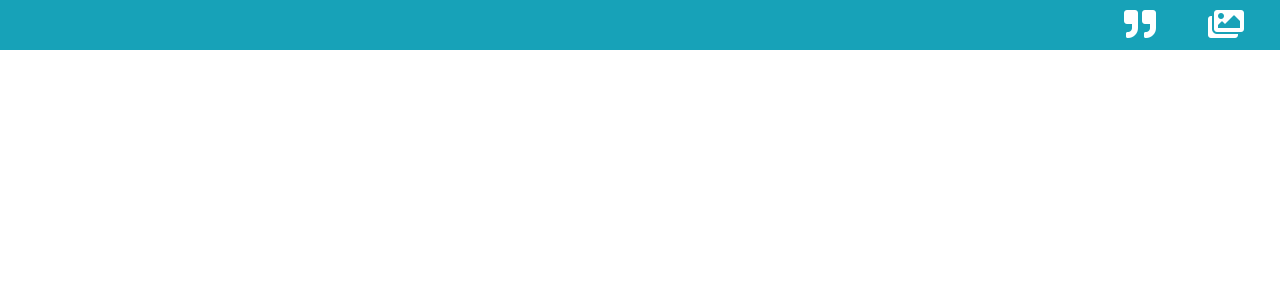
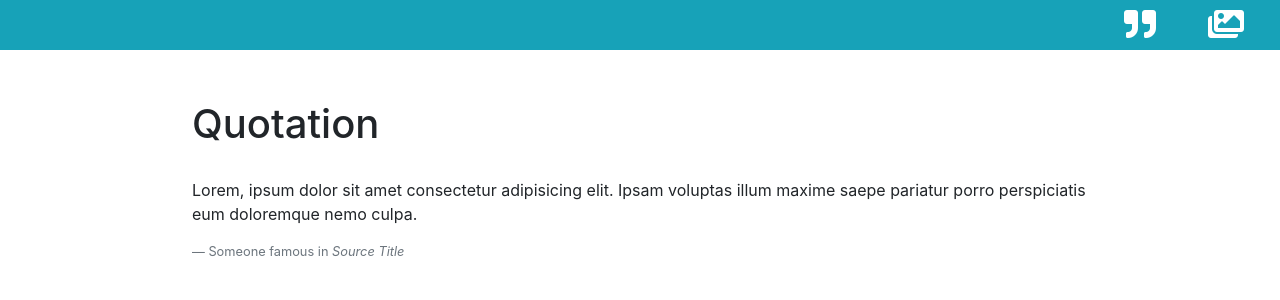
Before and after one commit to PawelSzyb/frontend-test, a React (Create React App) app: page /quotation in a window 1280 px wide. Shown: the top 300 px of the page. Built offline with nearby package versions, Linux system fonts and the light colour scheme.

Commit message:
quotation component

```diff
--- a/src/App.js
+++ b/src/App.js
@@ -2,6 +2,7 @@ import React, { Component } from "react";
 import { BrowserRouter as Router, Route } from "react-router-dom";
 
 import Navbar from "./components/layout/Navbar";
+import Quotation from "./components/quotation/Quotation";
 
 class App extends Component {
   render() {
@@ -9,6 +10,7 @@ class App extends Component {
       <Router>
         <div className="App">
           <Navbar />
+          <Route exact path="/quotation" component={Quotation} />
         </div>
       </Router>
     );
--- a/src/components/quotation/Quotation.js
+++ b/src/components/quotation/Quotation.js
@@ -0,0 +1,21 @@
+import React from "react";
+
+import "./Quotation.scss";
+
+function Quotation() {
+  return (
+    <div className="quote-wrapper">
+      <h1>Quotation</h1>
+      <p>
+        Lorem, ipsum dolor sit amet consectetur adipisicing elit. Ipsam voluptas
+        illum maxime saepe pariatur porro perspiciatis eum doloremque nemo
+        culpa.
+      </p>
+      <div class="blockquote-footer">
+        Someone famous in <cite title="Source Title">Source Title</cite>
+      </div>
+    </div>
+  );
+}
+
+export default Quotation;
--- /dev/null
+++ b/src/components/quotation/Quotation.scss
@@ -0,0 +1,7 @@
+.quote-wrapper {
+  width: 70%;
+  margin: 50px auto 0;
+  & h1 {
+    margin-bottom: 30px;
+  }
+}
```
